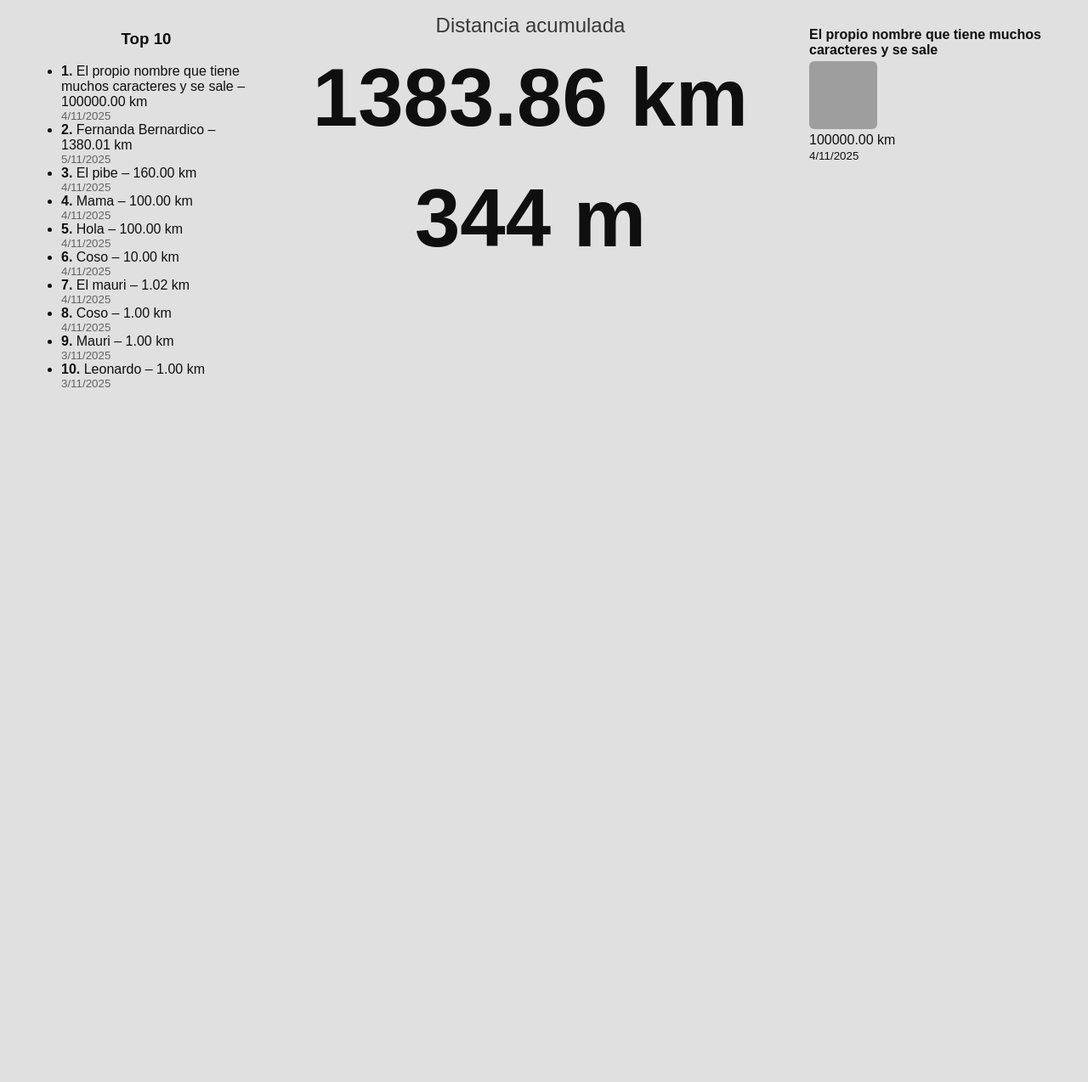
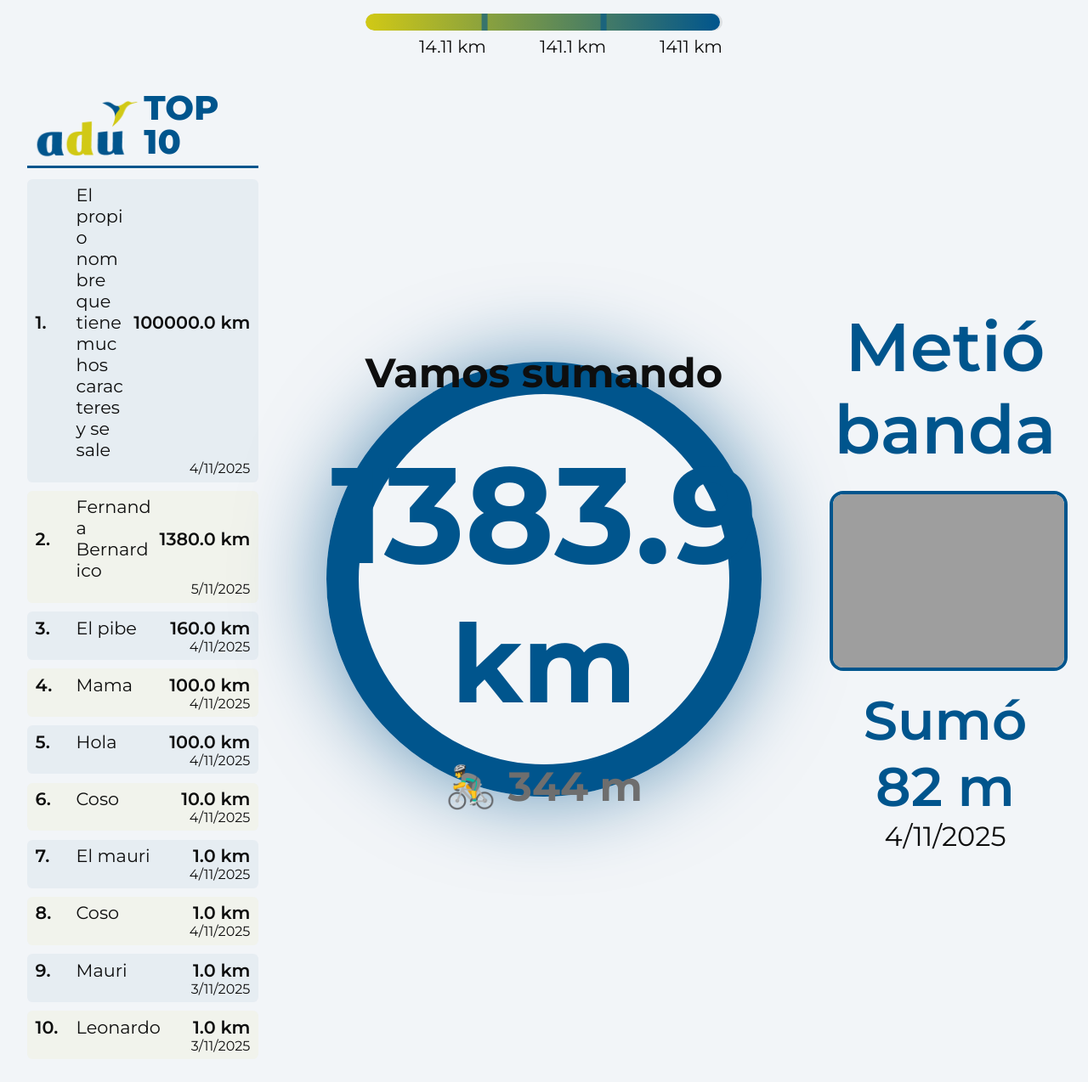
Before and after one commit to msimonr/DMDBike, a Flask app: page / in a window 1280 px wide. Shown: the whole page at 85% size. Before the commit the page ends 456 px from the top, so only its background shows below. Run offline with Flask 3, Linux system fonts and the light colour scheme; data comes from the database, SQL or seed files in the repository; both versions use the stored data as it was after the commit; grey boxes are pictures that could not be loaded.

Commit message:
casi listo

```diff
--- a/app.py
+++ b/app.py
@@ -3,6 +3,7 @@
 import sqlite3
 import os
 import uuid
+import random
 from datetime import datetime, UTC
 from PIL import Image, ImageOps
 
@@ -113,39 +114,43 @@
     conn = sqlite3.connect(DB_PATH)
     cur = conn.cursor()
 
-    cur.execute("SELECT MIN(veces_sorteada) FROM sesiones;")
-    row = cur.fetchone()
 
-    if not row or row[0] is None:
-        conn.close()
-        return jsonify({"ok": False})
-
-
-    min_veces = row[0]
-
-    # Sorteo
+    #Traer las que nunca hayan salido
     cur.execute("""
         SELECT id, nombre, km, foto, creado_en
         FROM sesiones
-        WHERE veces_sorteada = ?
+        WHERE ultimo_sorteo IS NULL
         ORDER BY RANDOM()
         LIMIT 1;
-    """, (min_veces,))
+    """)
 
     sesion = cur.fetchone()
 
-    if not sesion:
-        conn.close()
-        return jsonify({"ok": False})
+    if sesion:
+        sesion_id, nombre, km, foto, creado_en = sesion
+    else:
+        cur.execute("""
+            SELECT id, nombre, km, foto, creado_en
+            FROM sesiones
+            ORDER BY datetime(ultimo_sorteo) ASC
+            LIMIT 5;
+        """)
+        filas = cur.fetchall()
 
-    sesion_id, nombre, km, foto, creado_en = sesion
+        if not filas:
+            conn.close()
+            return jsonify({"ok": False})
+
+        # Elegir al azar de las 5
+        sesion_id, nombre, km, foto, creado_en = random.choice(filas)
+
 
     # Actualizar sorteado
     cur.execute("""
-                UPDATE sesiones
-                SET veces_sorteada = veces_sorteada + 1
-                WHERE id = ?;
-                """, (sesion_id,))
+        UPDATE sesiones
+        SET ultimo_sorteo = ?
+        WHERE id = ?;
+    """, (datetime.now().strftime("%Y-%m-%d %H:%M:%S"), sesion_id))
 
     conn.commit()
     conn.close()
--- a/db_init.py
+++ b/db_init.py
@@ -19,7 +19,7 @@
     nombre TEXT,
     km REAL,
     foto TEXT,
-    veces_sorteada INTEGER NOT NULL DEFAULT 0,
+    ultimo_sorteo TEXT,
     creado_en TEXT NOT NULL
 );
 """)
@@ -40,6 +40,8 @@
         (datetime.now(UTC).isoformat(),)
 )
 
+
+
 conn.commit()
 conn.close()
 print("DB lista.")
--- a/limpiar_bici.py
+++ b/limpiar_bici.py
@@ -1,9 +1,4 @@
 #!/usr/bin/env python3
-"""
-limpiar_bici.py
-Resetea la base bici.db y borra sesiones.
-Opcional: limpia las imágenes guardadas.
-"""
 
 import os
 import sqlite3
--- a/sensor.py
+++ b/sensor.py
@@ -24,6 +24,7 @@
     row = cur.fetchone()
     km_actual = row[0] if row else 0.0
     km_nuevo = km_actual + (metros / 1000.0)
+    print('km_actual:', km_actual)
     cur.execute(
         "UPDATE estado SET km = ?, actualizado_en = ? WHERE id = 1;",
         (km_nuevo, datetime.now(UTC).isoformat())
--- a/static/css/styles.css
+++ b/static/css/styles.css
@@ -1,94 +1,318 @@
-body {
-        background: #e0e0e0;
-        color: #0f0f0f;
-        font-family: Arial, sans-serif;
-        margin: 0;
-        padding: 0;
+@font-face {
+  font-family: "Montserrat";
+  src: url("../fonts/Montserrat-VariableFont_wght.ttf") format("truetype");
+  font-weight: 100 900; /* porque es variable */
+  font-style: normal;
+  font-display: swap;
 }
 
-      .label {
-        font-size: 1.5rem;
-        opacity: 0.8;
+@font-face {
+  font-family: "Montserrat";
+  src: url("../fonts/Montserrat-Italic-VariableFont_wght.ttf") format("truetype");
+  font-weight: 100 900;
+  font-style: italic;
+  font-display: swap;
+}
+
+:root {
+  --background-color: #f2f5f8;
+  --diabetes-blue-color: rgb(0, 85, 141);
+  --diabetes-blue-color-rgb: 0, 85, 141;
+  --diabetes-blue-color-shadow: rgba(0, 85, 141, 0.6);
+  --grey-pedal-color: #6e6e6e;
+  --black-color: #0e0e0e;
+  --green-adu: rgb(209, 201, 21);
+  --green-adu-rgb: 209, 201, 21;
+}
+
+
+html, body {
+  height: 100%;
+  margin: 0;
+  background: var(--background-color);
+  font-family: "Montserrat", Arial, sans-serif;
+  color: var(--black-color);
+}
+
+/* GRID general: tres columnas (izq, centro, der) */
+.container {
+  display: grid;
+  grid-template-columns: 1fr 2fr 1fr;
+  grid-template-rows: auto 1fr;           /* fila 1 ocupa el alto, fila 2 se adapta */
+  min-height: 100vh;
+  align-items: center;
+  justify-items: center;
+}
+
+/* izquierda y derecha */
+.left, .right {
+  height: 100%;
+  padding: 1rem;
+  box-sizing: border-box;
+  display: flex;
+  flex-direction: column;
+  justify-content: center;
+}
+
+.left{
+  margin-left: 1em;
+}
+
+.right{
+  margin-right: 1em;
+}
+
+/* centro: el círculo */
+.center {
+  display: flex;
+  flex-direction: column;
+  align-items: center;
+  justify-content: center;
+  height: 100%;
+  width: 100%;
+}
+
+/* CÍRCULO RESPONSIVE Y REDONDO */
+.circle {
+
+  width: min(80vh, 80vw);
+  max-width: calc(100% - 8rem);
+  aspect-ratio: 1 / 1;
+  box-sizing: border-box;
+
+  border-radius: 50%;
+  border: min(3vw, 5em) solid var(--diabetes-blue-color);
+
+  display: flex;
+  flex-direction: column;
+  justify-content: center;
+  align-items: center;
+  text-align: center;
+  box-shadow: 0 0 100px var(--diabetes-blue-color-shadow);
+}
+
+/* texto dentro del círculo */
+.mensaje-circulo {
+  font-size: 3em;
+  color: var(--black-color);
+  font-weight: 700;
+  margin: 0 0 .5rem;
 }
 
 .km {
-        font-size: 6rem;
-        font-weight: bold;
-        margin: 1rem 0 2rem;
+  font-size: 10em;
+  font-weight: 700;
+  color: var(--diabetes-blue-color);
+  margin: 0;
+  transition: .4s ease;
 }
 
-      .container {
-        display: flex;
-        margin: auto;
-        gap: 2rem;
-        padding: 1rem 2rem 2rem;
+#kmUnit {
+  font-size: 8em;
+  font-weight: 700;
+  color: var(--diabetes-blue-color);
+  margin: 0;
 }
 
-      h3 {
+#km_sesion {
+  font-size: 3em;
+  color: var(--grey-pedal-color);
+  margin-top: .4rem;
+}
+
+.total-data {
+  margin-top: 2em;
+  margin-bottom: 2em;
+}
+
+.top10-header {
+  display: flex;
+  align-items: end;
+}
+
+.adu-logo {
+  height: 4.5em;
+  width: auto;
+  display: block;
+}
+
+.top10-title {
+  font-size: 2.5em;
+  margin: 0;
+  line-height: 1;
+  font-weight: 800;
+  color: var(--diabetes-blue-color);
+  text-transform: uppercase;
+}
+
+.divider-top10 {
+  border: 0;
+  border-top: 0.2em solid var(--diabetes-blue-color); /* mismo azul */
+  margin: 0.5rem 0 0.8rem;
+  width: 100%;
+}
+
+
+#top10-list {
+  list-style: none;
+  padding-left: 0;
+  margin: 0;
+}
+
+.top-entry{
+    font-size: 1.3em;
+    display: grid;
+    grid-template-columns: 2.5rem 1fr auto; /* pos | nombre | km */
+    column-gap: .5rem;
+    margin-bottom: 0.5em;
+    align-items: center;
+    padding: .4rem .6rem;
+    border-radius: .4rem;
+  }
+
+.number-top{
+  font-weight: 600;
+}
+
+.name-top{
+  word-break: break-word;
+}
+
+.distance-top{
+  font-weight: 600;
+  text-align: right;
+  white-space: nowrap;
+}
+
+.date-top {
+  grid-row: 2;
+  grid-column: 3;
+  font-size: 1rem;
+  color: var(--grey-pedal-colors);
+  text-align: right;
+  white-space: nowrap;
+}
+
+/* filas alternadas */
+.top-entry:nth-child(odd) {
+  background: rgba(var(--diabetes-blue-color-rgb), 0.05);
+}
+
+.top-entry:nth-child(even) {
+  background: rgba(var(--green-adu-rgb), 0.05);
+}
+
+/* IMÁGENES en panel derecho */
+
+.sesion {
+  display: grid;
+}
+
+.sesion-name{
+  font-size: 5em;
+  text-align: center;
+  margin-bottom: 0.3em;
+  font-weight: 600;
+  color: var(--diabetes-blue-color);
+}
+
+.sesion-distance{
+  font-size: 4em;
+  text-align: center;
+  margin-top: 0.3em;
+  font-weight: 600;
+  color: var(--diabetes-blue-color);
+}
+
+.sesion-date{
+  font-size: 2em;
   text-align: center;
 }
 
-      .left {
-        flex: 1;
-      }
-
-      .center {
-        flex: 2;
-        text-align: center;
-      }
-
-      .right {
-        flex: 1;
-        padding: 1rem;
-        border-radius: .5rem;
+.sesion-img {
+  width: 100%;
+  height: auto;
+  max-height: 1020px;
+  object-fit: contain;
+  border-radius: 1em;
+  border: 0.3em solid var(--diabetes-blue-color);
+  display: block;
+  margin: auto auto;
 }
 
 
-      .sesion {
-        display: flex;
-        align-items: center;
-        gap: 1rem;
-        margin-bottom: 1rem;
+.progress-wrapper {
+  width: min(420px, 80vw);
+  margin-top: 1rem;
+  font-size: .85rem;
+
+  grid-column: 1 / 4;
+  grid-row: 1;
+  padding: 0 1.5rem 1.5rem;
 }
 
-      .sesion img {
-        width: 60px;
-        height: 60px;
-        object-fit: cover;
-        border-radius: 6px;
-        background: #333;
+/* contenedor de la barra */
+.progress-bar {
+  position: relative;
+  width: 100%;
+  height: 1.5em;
+  background: rgba(0, 0, 0, 0.06);
+  border-radius: 999px;
+  overflow: hidden;
+  box-shadow: inset 0 0 4px rgba(0,0,0,0.08);
 }
 
-      /* CLASES EN PICTURE Y MANUAL */
+/* relleno */
+.progress-fill {
+  height: 100%;
+  width: 0;
+  background: linear-gradient(90deg, var(--green-adu), var(--diabetes-blue-color));
+  border-radius: 999px;
+  transition: width .4s ease;
+}
 
-      form {
+/* líneas que marcan los tramos */
+.progress-marker {
+  position: absolute;
+  top: 0;
+  transform: translateX(-50%);
+  width: 0.5em;
+  height: 100%;
+  background: var(--diabetes-blue-color-shadow);
+  pointer-events: none;
+}
+
+/* etiquetas abajo */
+.progress-labels {
   display: flex;
-        flex-direction: column;
-        gap: .5rem;
+  justify-content: space-between;
+  margin-top: .35rem;
+  color: var(--black-color);
+}
+
+.progress-labels span {
+  font-size: 1.5em;
 }
 
 
-      input[type="text"], input[type="file"] {
-        padding: .4rem;
+.km-updated {
+  animation: pop 0.35s ease;
 }
 
-      button {
-        padding: .5rem;
-        background: #29b;
-        border: none;
-        color: #fff;
-        cursor: pointer;
+@keyframes pop {
+  0%   { transform: scale(1);   opacity: 1; }
+  30%  { transform: scale(1.12); opacity: 1; }
+  100% { transform: scale(1);   opacity: 1; }
 }
 
-      button:hover {
-        background: #38c;
-      }
 
 @media (max-width: 900px) {
   .container {
-          flex-direction: column;
+    grid-template-columns: 1fr;
+    grid-template-rows: auto auto auto;
   }
-        .km {
-          font-size: 4rem;
+  .left, .right {
+    width: 100%;
+    text-align: center;
   }
 }
--- a/static/js/app.js
+++ b/static/js/app.js
@@ -1,3 +1,5 @@
+const metas = [14.11, 141.1, 1411];
+
 function displayFecha(date){
     return new Date(date).getDay() + '/'+ (new Date(date).getMonth()+1) + '/' + new Date(date).getFullYear()
 }
@@ -5,10 +7,44 @@
 function displayDistanceText(km){
     km_updt = Math.round(km * 10000) / 10000; //Redondeado a 4 digitos
     if(km_updt < 1){
-        return String(Math.round(km_updt* 1000)) +' m'; // 0.734 km -> 734 m
+        return [String(Math.round(km_updt* 1000)) , 'm']; // 0.734 km -> 734 m
     }
-    return km_updt.toFixed(2) + ' km';
+    return [km_updt.toFixed(1), 'km'];
 }
+
+function actualizarBarraProgreso(actual, metasArray) {
+  const fill = document.getElementById("progress-fill");
+  if (!fill || !metasArray || metasArray.length === 0) return;
+
+  // metasArray = [14, 141, 1411]
+  const [m1, m2, m3] = metasArray;
+  const tramoAncho = 100 / metasArray.length;  // 3 metas => 33.333...% cada tramo
+  let porcentaje = 0;
+
+  if (actual <= m1) {
+    // estamos en el 1er tramo
+    porcentaje = (actual / m1) * tramoAncho;
+  } else if (actual <= m2) {
+    // 2do tramo: ya tenemos 1 tramo completo + la parte del 2do
+    const avanceTramo = (actual - m1) / (m2 - m1); // 0..1
+    porcentaje = tramoAncho + avanceTramo * tramoAncho;
+  } else {
+    // 3er tramo (hasta m3)
+    const avanceTramo = (actual - m2) / (m3 - m2); // 0..1
+    porcentaje = tramoAncho * 2 + avanceTramo * tramoAncho;
+  }
+
+  // no pasarse
+  porcentaje = Math.min(porcentaje, 100);
+  fill.style.width = porcentaje + "%";
+
+  // actualizar etiquetas debajo si existen
+  metasArray.forEach((meta, idx) => {
+    const label = document.getElementById(`label-${idx + 1}`);
+    if (label) label.textContent = meta + " km";
+  });
+}
+
 
 async function actualizar() {
     try {
@@ -16,8 +52,19 @@
         const data = await res.json();
         const kmNum = Math.round(data.km * 10000) / 10000;
         const kmSesion = Math.round(data.km_sesion * 10000) / 10000;
-        document.getElementById('km').textContent = displayDistanceText(kmNum)
-        document.getElementById('km_sesion').textContent = displayDistanceText(kmSesion)
+        kmTotal = document.getElementById('km');
+        kmTotal_viejo = document.getElementById('km').textContent;
+        kmTotal.textContent = displayDistanceText(kmNum)[0]
+        document.getElementById('kmUnit').textContent = displayDistanceText(kmNum)[1];
+        document.getElementById('km_sesion').textContent = '🚴‍♂️ ' + displayDistanceText(kmSesion)[0] + ' ' + displayDistanceText(kmSesion)[1];
+
+        //Animaciones
+        actualizarBarraProgreso(kmNum, metas);
+        if(kmTotal_viejo !== kmTotal.textContent){
+          kmTotal.classList.remove("km-updated");
+          void kmTotal.offsetWidth;
+          kmTotal.classList.add("km-updated");
+          }
     } catch (e) {
         console.log("Error al actualizar", e);
     }
@@ -31,11 +78,11 @@
     if (!data.ok) return;
         const cont = document.getElementById('random-sesion');
         cont.innerHTML = `
-            <div>
-            <strong>${data.nombre || ""}</strong><br>
-            ${data.foto ? `<img src="${data.foto}" style="width:80px;height:80px;object-fit:cover;border-radius:6px;margin-top:4px;">` : ""}<br>
-            ${displayDistanceText(data.km)}<br>
-            <small>${displayFecha(data.creado_en)}</small><br>
+            <div class="sesion">
+                <span class="sesion-name">${data.nombre || ""}</span>
+                ${data.foto ? `<img src="${data.foto}" class="sesion-img">` : ""}
+                <span class="sesion-distance"><span class="sesion-sumo">Sumó</span> ${displayDistanceText(data.km)[0] + ' '+ displayDistanceText(data.km)[1]}</span>
+                <span class="sesion-date">${displayFecha(data.creado_en)}</span>
             </div>
         `;
     } catch (e) {
@@ -54,13 +101,19 @@
     ul.innerHTML = ''; // limpio lo anterior
 
     data.top10.forEach((item, idx) => {
+
       const li = document.createElement('li');
-      li.innerHTML = `
-        <strong>${idx + 1}.</strong>
-        ${item.nombre || 'Sin nombre'} – ${Number(item.km).toFixed(2)} km
-        <small style="display:block;opacity:.6;">${displayFecha(item.creado_en)}</small>
-      `;
-      ul.appendChild(li);
+
+      if(item.nombre){
+        li.innerHTML = `
+                <span class="number-top">${idx + 1}.</span>
+                <span class="name-top"> ${item.nombre}</span>
+                <span class="distance-top">${displayDistanceText(item.km)[0] + ' ' +displayDistanceText(item.km)[1]}</span>
+                <span class="date-top">${displayFecha(item.creado_en)}</span>
+        `;
+        li.classList.add("top-entry");
+        ul.appendChild(li);
+        }
     });
 
   } catch (err) {
--- a/templates/index.html
+++ b/templates/index.html
@@ -6,22 +6,53 @@
     <title>Bicicleta ADU</title>
     <meta name="viewport" content="width=device-width, initial-scale=1">
     <link rel="stylesheet" href="{{ url_for('static', filename='css/styles.css') }}">
-    <link rel="icon" type="image/png" href="{{ url_for('static', filename='images/logo.png') }}">
+    <link rel="icon" type="image/png" href="{{ url_for('static', filename='images/icono.png') }}">
   </head>
   <body>
     <div class="container">
 
-      <div class="left">
-        <h3>Top 10</h3>
-        <ul id="top10-list">
-          <!-- acá JS va a meter los ítems -->
-        </ul>
+       <div class="progress-wrapper">
+      <div class="progress-bar multi">
+        <div class="progress-fill" id="progress-fill"></div>
+
+        <!-- marcas visuales -->
+        <div class="progress-marker" style="left: 33.33%"></div>
+        <div class="progress-marker" style="left: 66.66%"></div>
       </div>
 
+      <div class="progress-labels">
+      <span></span>
+      <span id="label-1">meta1</span>
+      <span id="label-2">meta2</span>
+      <span id="label-3">meta3</span>
+      </div>
+    </div>
+
+
+
+      <div class="left">
+        <div id="top10">
+          <div class="top10-header">
+            <img class="adu-logo" src="{{ url_for('static', filename='images/logo_small.png') }}" alt="ADU">
+            <h3 class="top10-title">Top 10</h3>
+          </div>
+          <hr class="divider-top10">
+          <ul id="top10-list">
+          <!-- acá JS va a meter los ítems -->
+          </ul>
+        </div>
+      </div>
       <div class="center">
-      <div class="label">Distancia acumulada</div>
-        <div id="km" class="km">{{ "%.2f"|format(km) }}</div>
-        <div id="km_sesion" class="km">{{ "%.2f"|format(km) }}</div>
+
+        <div class="circle">
+          <p class="mensaje-circulo">Vamos sumando</p>
+          <div class="total-data">
+            <p id="km" class="km">km_total</p>
+            <p id="kmUnit" class="km">km_total</p>
+          </div>
+          <p id="km_sesion" class="km">km_sesion</p>
+        </div>
+
       </div>
 
       <div class="right">
--- a/templates/manual.html
+++ b/templates/manual.html
@@ -6,6 +6,7 @@
     <title>CARGA MANUAL ADU BIKE</title>
     <meta name="viewport" content="width=device-width, initial-scale=1">
     <link rel="stylesheet" href="{{ url_for('static', filename='css/styles.css') }}">
+    <link rel="icon" type="image/png" href="{{ url_for('static', filename='images/icono.png') }}">
   </head>
   <body>
     <div class="container">
--- a/templates/pictures.html
+++ b/templates/pictures.html
@@ -6,6 +6,7 @@
     <title>Bicicleta ADU</title>
     <meta name="viewport" content="width=device-width, initial-scale=1">
     <link rel="stylesheet" href="{{ url_for('static', filename='css/styles.css') }}">
+    <link rel="icon" type="image/png" href="{{ url_for('static', filename='images/icono.png') }}">
   </head>
   <body>
   <div class="container">
```
Also changed, not shown: bici.db, static/fonts/Montserrat-Italic-VariableFont_wght.ttf (added), static/fonts/Montserrat-VariableFont_wght.ttf (added), static/images/icono.png (added), static/images/logo_small.png (added). Lines whose indentation alone changed are shown as unchanged.
